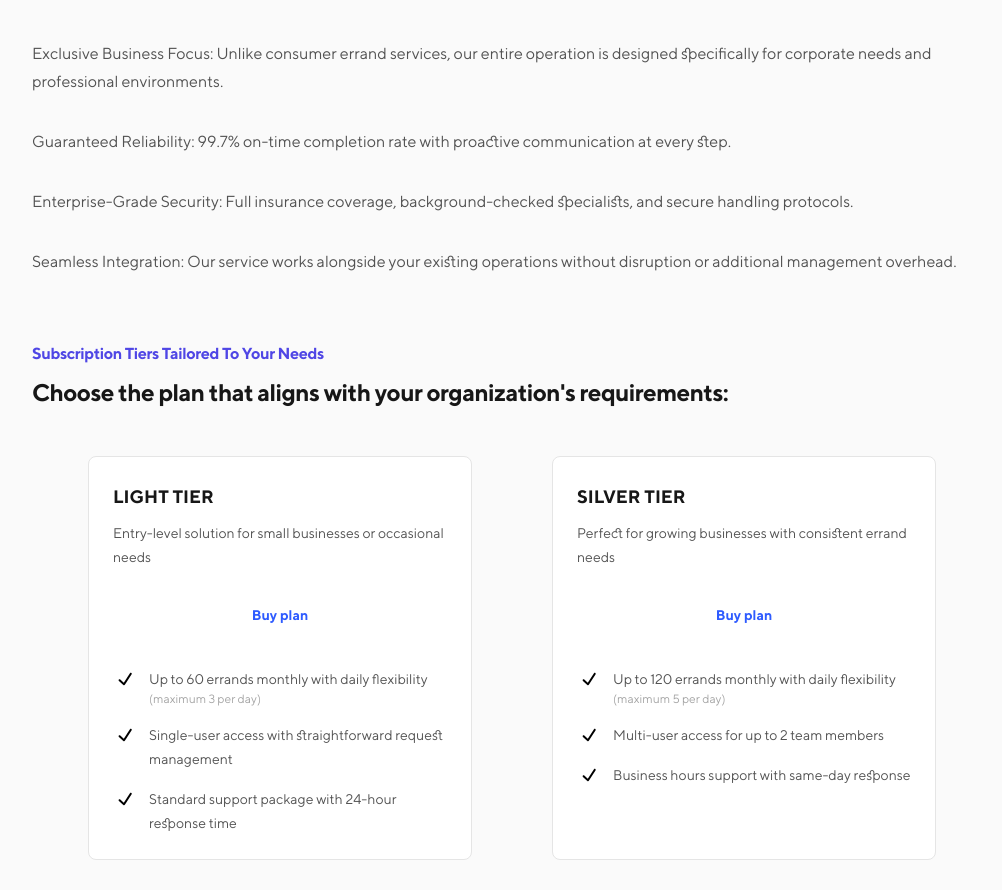
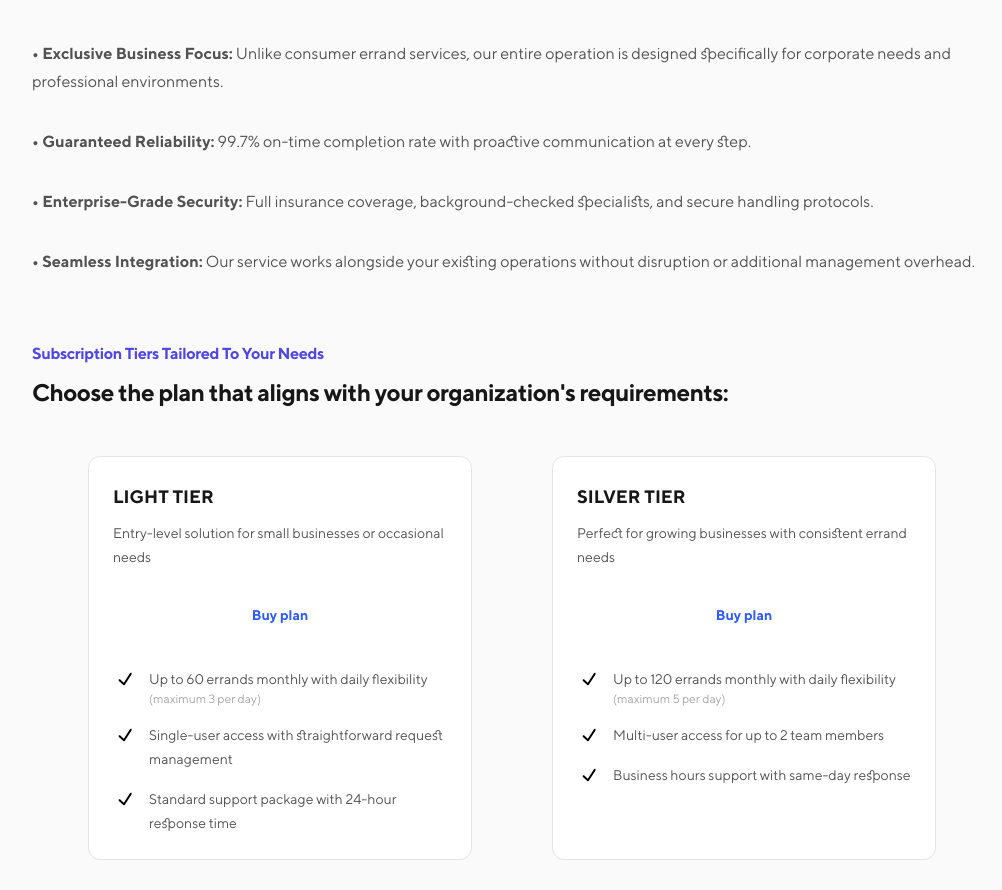
Before and after one commit to liwoo/doorbell-site, a Next.js app: page /business in a window 1280 px wide. Shown: the part 1348-2238 px from the top of the page, without its empty margins (128-1130 px from the left). Built offline with nearby package versions, Linux system fonts and the light colour scheme; no server answers; what react-google-recaptcha-v3 would draw is missing.

Commit message:
Update business.jsx

```diff
--- a/src/pages/business.jsx
+++ b/src/pages/business.jsx
@@ -4,6 +4,7 @@ import clsx from 'clsx'
 import Image from 'next/image';
 import Head from 'next/head'
 import { CheckIcon } from '@radix-ui/react-icons';
+import BusinessLogos from '@/components/BusinessLogos';
 
 const pricingTiers = [
   {
@@ -121,9 +122,9 @@ function PricingTier({
   return (
     <div
       className={clsx(
-        'rounded-lg bg-white p-6 w-96',
+        'rounded-xl bg-white p-6 w-96',
         featured
-          ? 'border-2 border-primary shadow-lg'
+          ? 'border-2 border-primary shadow-xl'
           : 'border border-gray-200'
       )}
     >
@@ -203,29 +204,31 @@ export default function Business() {
                 <ul role="list" className="mt-8 space-y-8 text-gray-600">
                   <li className="flex gap-x-3">
                     <span>
-                      Exclusive Business Focus: Unlike consumer errand services,
-                      our entire operation is designed specifically for
-                      corporate needs and professional environments.
+                      <strong>• Exclusive Business Focus:</strong> Unlike
+                      consumer errand services, our entire operation is designed
+                      specifically for corporate needs and professional
+                      environments.
                     </span>
                   </li>
                   <li className="flex gap-x-3">
                     <span>
-                      Guaranteed Reliability: 99.7% on-time completion rate with
-                      proactive communication at every step.
+                      <strong>• Guaranteed Reliability:</strong> 99.7% on-time
+                      completion rate with proactive communication at every
+                      step.
                     </span>
                   </li>
                   <li className="flex gap-x-3">
                     <span>
-                      Enterprise-Grade Security: Full insurance coverage,
-                      background-checked specialists, and secure handling
-                      protocols.
+                      <strong>• Enterprise-Grade Security:</strong> Full
+                      insurance coverage, background-checked specialists, and
+                      secure handling protocols.
                     </span>
                   </li>
                   <li className="flex gap-x-3">
                     <span>
-                      Seamless Integration: Our service works alongside your
-                      existing operations without disruption or additional
-                      management overhead.
+                      <strong>• Seamless Integration:</strong> Our service works
+                      alongside your existing operations without disruption or
+                      additional management overhead.
                     </span>
                   </li>
                 </ul>
@@ -238,15 +241,13 @@ export default function Business() {
                 requirements:
               </h2>
               {/* Plans Section */}
-              <div className="bg-gray-50">
-                <div className="mx-auto max-w-7xl px-4 sm:px-6 lg:px-8">
-                  <div className="text-center"></div>
+              <div className="mx-auto max-w-7xl px-4 sm:px-6 lg:px-8">
+                <div className="text-center"></div>
 
-                  <div className="mt-12 grid gap-8 lg:grid-cols-2 xl:grid-cols-2 justify-items-center mx-auto">
-                    {pricingTiers.map((tier) => (
-                      <PricingTier key={tier.name} {...tier} />
-                    ))}
-                  </div>
+                <div className="mx-auto mt-12 grid justify-items-center gap-8 lg:grid-cols-2 xl:grid-cols-2">
+                  {pricingTiers.map((tier) => (
+                    <PricingTier key={tier.name} {...tier} />
+                  ))}
                 </div>
               </div>
               <p className="mt-10 text-base font-semibold leading-7 text-indigo-600">
@@ -264,8 +265,17 @@ export default function Business() {
             </div>
           </div>
         </div>
+        <div className="mx-auto mb-10 max-w-7xl px-4 sm:px-6 lg:px-8">
+          <div className="text-center">
+            <p className="text-base font-semibold uppercase tracking-wide text-primary-dark">
+              CLIENTS WHO CHOOSE DOORBELL EVERYDAY
+            </p>
+                  </div>
+                  <BusinessLogos/>
+        </div>
       </div>
-      {/* Welcome Section */}
+
+      {/* Welcome Section
       <div className="bg-gray-50 py-16">
         <div className="mx-auto max-w-7xl px-4 sm:px-6 lg:px-8">
           <div className="mx-auto max-w-3xl text-center">
@@ -279,33 +289,6 @@ export default function Business() {
               outsourcing routine tasks and errands to our reliable team of
               professionals.
             </p>
-          </div>
-        </div>
-      </div>
-      {/* Hero Section
-      <div className="bg-white">
-        <div className="mx-auto max-w-7xl px-4 py-16 sm:px-6 lg:px-8">
-          <div className="text-center">
-            <p className="text-base font-semibold uppercase tracking-wide text-primary-dark">
-              Business Solutions
-            </p>
-            <h1 className="mt-1 text-4xl font-extrabold text-gray-900 sm:text-5xl sm:tracking-tight lg:text-6xl">
-              Premium Errand Services for Elite Organizations
-            </h1>
-          </div>
-
-          Hero Image
-          <div className="mt-12 flex justify-center">
-            <Image
-              src="https://res.cloudinary.com/tiyeni/image/upload/v1724606681/Screenshot_2024-08-25_at_7.24.22_PM.png"
-              alt="Doorbell business delivery service"
-              className="max-h-96 rounded-lg object-contain shadow-xl"
-              fill
-              onError={(e) => {
-                e.target.onerror = null
-                e.target.src = '/images/restaurant-screenshot.png'
-              }}
-            />
           </div>
         </div>
       </div> */}
```
